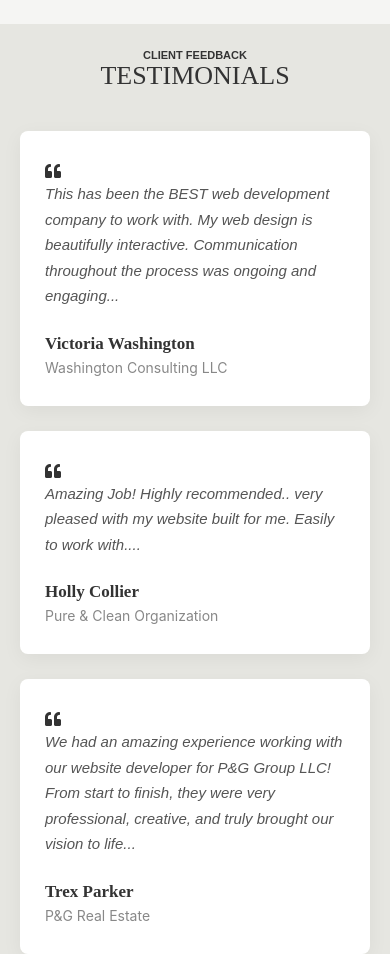
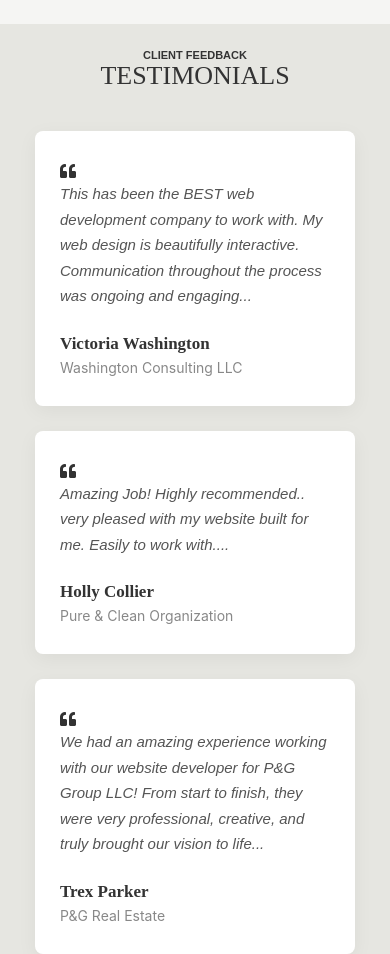
Before and after one commit to HassAziz/WeMoW-Web, a plain HTML site: page index.html in a window 390 px wide. Shown: the part 4780-5734 px from the top of the page. Drawn offline with nearby package versions, Linux system fonts and the light colour scheme.

Commit message:
Update styles.css

```diff
--- a/styles.css
+++ b/styles.css
@@ -403,18 +403,6 @@ nav {
     }
 
 }
-
-
-
-
-
-
-
-
-
-
-
-
 
 
 
@@ -1889,7 +1877,7 @@ nav {
 
     .testimonials-container {
         gap: 25px;
-        margin: 40px auto 0;
+        margin: 40px 20px 0;
         padding: 0 15px;
         flex-direction: column;
         align-items: center;
@@ -2080,6 +2068,8 @@ nav {
     transform: translateY(-3px);
 }
 
+
+
 /* 1280px and below */
 @media (max-width: 1280px) {
     .contact-container {
```
